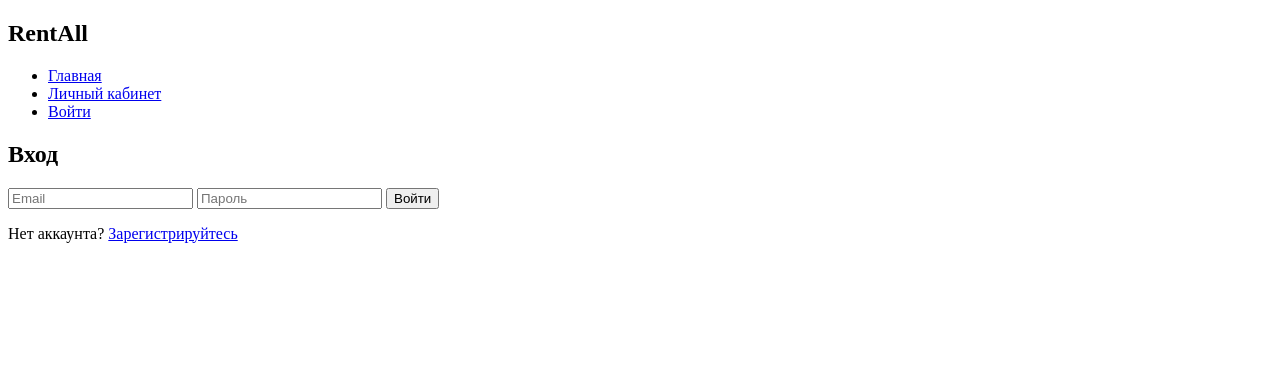
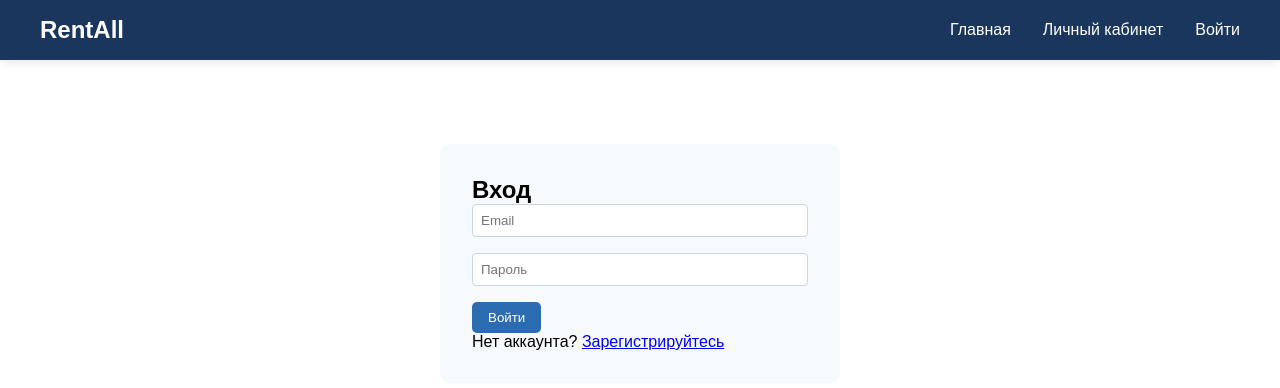
Before and after one commit to BilliStrom/Kganbu, a plain HTML site: page login.html in a window 1280 px wide. Drawn offline with Linux system fonts and the light colour scheme.

Commit message:
Update style.css

```diff
--- a/style.css
+++ b/style.css
@@ -1,36 +1,118 @@
-<!DOCTYPE html>
-<html lang="ru">
-<head>
-    <meta charset="UTF-8">
-    <meta name="viewport" content="width=device-width, initial-scale=1.0">
-    <title>RentAll - Вход</title>
-    <link rel="stylesheet" href="style.css">
-</head>
-<body>
-    <header>
-        <nav>
-            <h1>RentAll</h1>
-            <ul class="nav-links">
-                <li><a href="index.html">Главная</a></li>
-                <li><a href="dashboard.html">Личный кабинет</a></li>
-                <li><a href="login.html">Войти</a></li>
-            </ul>
-        </nav>
-    </header>
+* {
+    margin: 0;
+    padding: 0;
+    box-sizing: border-box;
+    font-family: 'Arial', sans-serif;
+}
 
-    <main>
-        <section class="auth-form">
-            <h2>Вход</h2>
-            <form id="login-form">
-                <input type="email" id="email" placeholder="Email" required>
-                <input type="password" id="password" placeholder="Пароль" required>
-                <button type="submit" class="btn btn-primary">Войти</button>
-            </form>
-            <p>Нет аккаунта? <a href="register.html">Зарегистрируйтесь</a></p>
-        </section>
-    </main>
+header {
+    background: #1a365d;
+    color: white;
+    padding: 1rem;
+    position: fixed;
+    width: 100%;
+    top: 0;
+    z-index: 1000;
+    box-shadow: 0 2px 10px rgba(0,0,0,0.1);
+}
 
-    <script src="firebase.js"></script>
-    <script src="script.js"></script>
-</body>
-</html>
+nav {
+    display: flex;
+    justify-content: space-between;
+    align-items: center;
+    max-width: 1200px;
+    margin: 0 auto;
+}
+
+.nav-links {
+    display: flex;
+    gap: 2rem;
+    list-style: none;
+}
+
+.nav-links a {
+    color: white;
+    text-decoration: none;
+    transition: color 0.3s;
+}
+
+.nav-links a:hover {
+    color: #63b3ed;
+}
+
+main {
+    margin-top: 80px;
+    padding: 2rem;
+    max-width: 1200px;
+    margin-left: auto;
+    margin-right: auto;
+}
+
+.items-grid {
+    display: grid;
+    grid-template-columns: repeat(auto-fit, minmax(300px, 1fr));
+    gap: 2rem;
+    padding: 2rem 0;
+}
+
+.item-card {
+    border: 1px solid #e2e8f0;
+    border-radius: 10px;
+    overflow: hidden;
+    transition: transform 0.3s;
+    cursor: pointer;
+}
+
+.item-card:hover {
+    transform: translateY(-5px);
+}
+
+.item-image {
+    width: 100%;
+    height: 200px;
+    object-fit: cover;
+}
+
+.item-info {
+    padding: 1rem;
+}
+
+.price {
+    color: #2b6cb0;
+    font-size: 1.5rem;
+    font-weight: bold;
+    margin: 0.5rem 0;
+}
+
+.btn {
+    padding: 0.5rem 1rem;
+    border: none;
+    border-radius: 5px;
+    cursor: pointer;
+    transition: opacity 0.3s;
+}
+
+.btn-primary {
+    background: #2b6cb0;
+    color: white;
+}
+
+.btn:hover {
+    opacity: 0.9;
+}
+
+.auth-form {
+    max-width: 400px;
+    margin: 2rem auto;
+    padding: 2rem;
+    background: #f7fafc;
+    border-radius: 10px;
+}
+
+.auth-form input {
+    width: 100%;
+    padding: 0.5rem;
+    margin-bottom: 1rem;
+    border: 1px solid #cbd5e0;
+    border-radius: 4px;
+}
```
